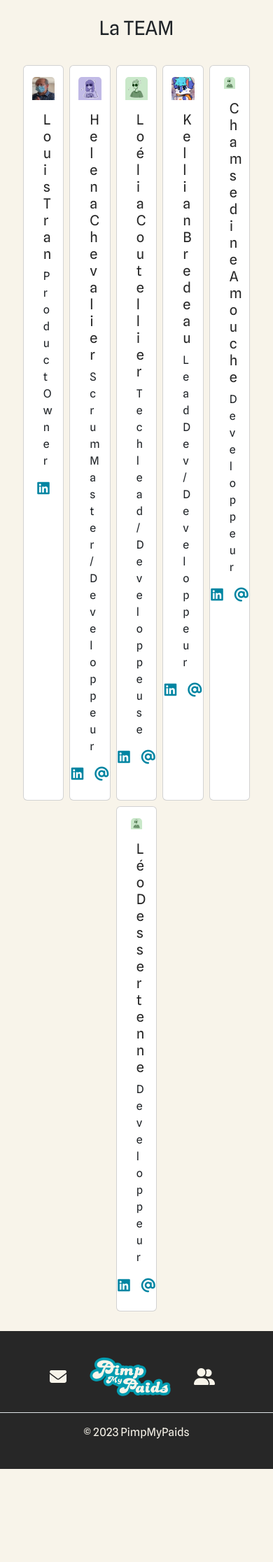
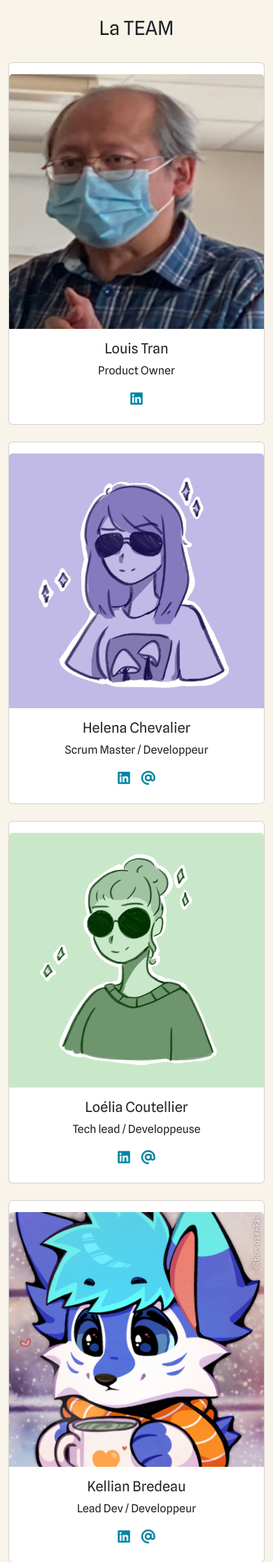
Before and after one commit to FC-Rats/PimpMyPaids, a PHP site: page /team.php in a window 390 px wide. Shown: the part 86-2318 px from the top of the page at 70% size. Before the commit the page ends 2185 px from the top, so only its background shows below. Run offline with PHP 8.4, Linux system fonts and the light colour scheme.

Commit message:
responsive team

```diff
--- a/assets/css/aboutUs.css
+++ b/assets/css/aboutUs.css
@@ -1,7 +1,3 @@
-.card {
-    width: 15%!important;
-}
-
 .tooltip {
     display: inline-block;
     vertical-align: middle;
--- a/team.php
+++ b/team.php
@@ -26,9 +26,10 @@
     <?php include('./header.php'); ?>
     <div class="conteuneur container-fluid login-section">
         <h1 class="p-4 text-center">La TEAM</h1>
-    <div class="row justify-content-center mb-4">
+        <div class="row row-cols-1 row-cols-sm-2 row-cols-md-3 row-cols-xl-6 g-4 justify-content-center mb-4">
 
-    <div class="card col-12 m-1 col-sm-5 col-md-2 w-15">
+            <div class="col">
+                <div class="card">
                     <img src="./assets/img/avatarTran.png" class="card-img-top w-70 h-60 object-cover transition duration-200 hover:scale-110 mx-auto mt-3" alt="Olivia Rhye">
                     <div class="card-body text-center pb-4 ">
                         <h5 class="card-title text-dark font-weight-bold">Louis Tran</h5>
@@ -39,8 +40,10 @@
                         </div>
                     </div>
                 </div>
+            </div>
 
-    <div class="card col-12 m-1 col-sm-5 col-md-2 w-15">
+            <div class="col">
+                <div class="card">
                     <img src="./assets/img/avatar1.png" class="card-img-top w-80 h-60 object-cover transition duration-200 hover:scale-110 mx-auto mt-3" alt="Olivia Rhye">
                     <div class="card-body text-center pb-4 ">
                         <h5 class="card-title text-dark font-weight-bold">Helena Chevalier</h5>
@@ -52,8 +55,10 @@
                         </div>
                     </div>
                 </div>
+            </div>
 
-    <div class="card col-12 m-1 col-sm-5 col-md-2 w-15">
+            <div class="col">
+                <div class="card">
                     <img src="./assets/img/avatar3.png" class="card-img-top w-80 h-60 object-cover transition duration-200 hover:scale-110 mx-auto mt-3" alt="Olivia Rhye">
                     <div class="card-body text-center pb-4 ">
                         <h5 class="card-title text-dark font-weight-bold">Loélia Coutellier</h5>
@@ -65,8 +70,10 @@
                         </div>
                     </div>
                 </div>
+            </div>
 
-    <div class="card col-12 m-1 col-sm-5 col-md-2 w-15">
+            <div class="col">
+                <div class="card">
                     <img src="./assets/img/avatar2.png" class="card-img-top w-80 h-60 object-cover transition duration-200 hover:scale-110 mx-auto mt-3" alt="Olivia Rhye">
                     <div class="card-body text-center pb-4 ">
                         <h5 class="card-title text-dark font-weight-bold">Kellian Bredeau</h5>
@@ -78,8 +85,10 @@
                         </div>
                     </div>
                 </div>
+            </div>
 
-    <div class="card col-12 m-1 col-sm-5 col-md-2 w-15" >
+            <div class="col">
+                <div class="card">
                     <img src="./assets/img/avatar3.png" class="card-img-top w-50 h-40 object-cover transition duration-200 hover:scale-110 mx-auto mt-3" alt="Olivia Rhye">
                     <div class="card-body text-center pb-4 ">
                         <h5 class="card-title text-dark font-weight-bold">Chamsedine Amouche</h5>
@@ -91,8 +100,10 @@
                         </div>
                     </div>
                 </div>
+            </div>
 
-    <div class="card col-12 m-1 col-sm-5 col-md-2 w-15">
+            <div class="col">
+                <div class="card">
                     <img src="./assets/img/avatar3.png" class="card-img-top w-50 h-40 object-cover transition duration-200 hover:scale-110 mx-auto mt-3" alt="Olivia Rhye">
                     <div class="card-body text-center pb-4 ">
                         <h5 class="card-title text-dark font-weight-bold">Léo Dessertenne</h5>
@@ -100,6 +111,7 @@
                         <div class="d-flex justify-content-center mt-2">
                             <a href="https://www.linkedin.com/in/leo-dessertenne-3a571425b/" target="_blank" alt="lien linkedin"><i class="fab fa-linkedin fa-lg text-secondary mx-2"></i></a>
                             <a href="mailto:leodesse2@gmail.com" target="_blank" alt="lien linkedin"><i class="fab fa-regular fa-at fa-lg text-secondary mx-2"></i></a>
+                        </div>
                     </div>
                 </div>
             </div>
```
Lines whose indentation alone changed are shown as unchanged.
